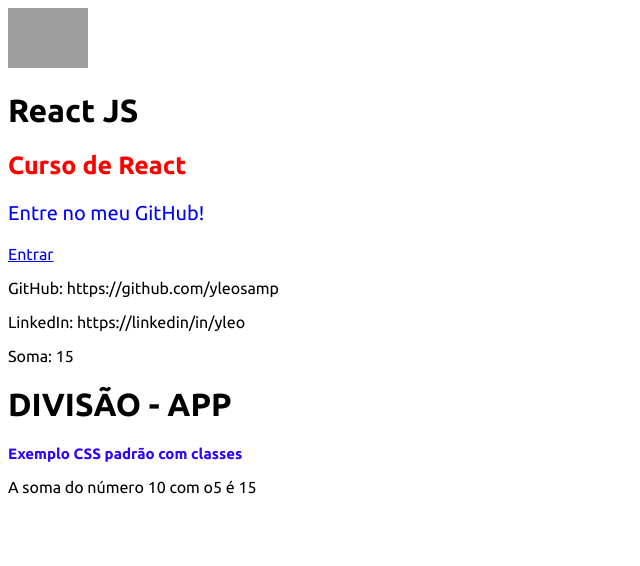
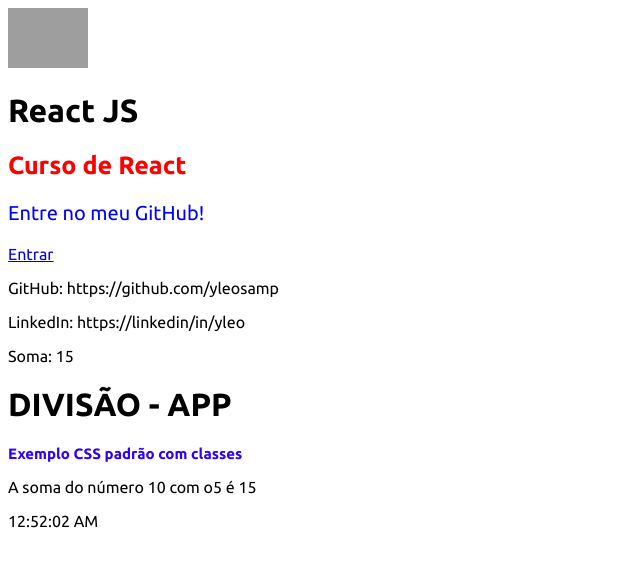
Before and after one commit to yleosamp/random-tests-reactjs, a React (Vite) app: page / in a window 1280 px wide. Shown: the top 566 px of the page, without its empty margins (0-640 px from the left). Built offline with nearby package versions, Linux system fonts and the light colour scheme; grey boxes are pictures that could not be loaded.

Commit message:
Fazendo mais testes - módulos e VirtualDOM

```diff
--- a/src/App.tsx
+++ b/src/App.tsx
@@ -1,6 +1,7 @@
 import Header from './components/Header'
 import Body from './components/Body'
 import SomaComponente from './components/SomaComponente'
+import Relogio from './components/Relogio'
 
 import style from './App.module.css'
 
@@ -22,6 +23,8 @@
         number2={5}
         soma={soma}
       />
+
+      <Relogio />
     </>
   )
 }
--- /dev/null
+++ b/src/components/Relogio.tsx
@@ -0,0 +1,11 @@
+import React from 'react'
+
+const Relogio = () => {
+  return (
+    <div>
+      <p>{ new Date().toLocaleTimeString() }</p>
+    </div>
+  )
+}
+
+export default Relogio
--- a/src/main.tsx
+++ b/src/main.tsx
@@ -3,8 +3,12 @@
 import App from './App.tsx'
 import './index.css'
 
-ReactDOM.createRoot(document.getElementById('root')!).render(
-  <React.StrictMode>
-    <App />
-  </React.StrictMode>,
-)
+const tick = () => {
+  ReactDOM.createRoot(document.getElementById('root')!).render(
+    <React.StrictMode>
+      <App />
+    </React.StrictMode>,
+  )
+}
+setInterval(tick, 1000)
+tick()
```
